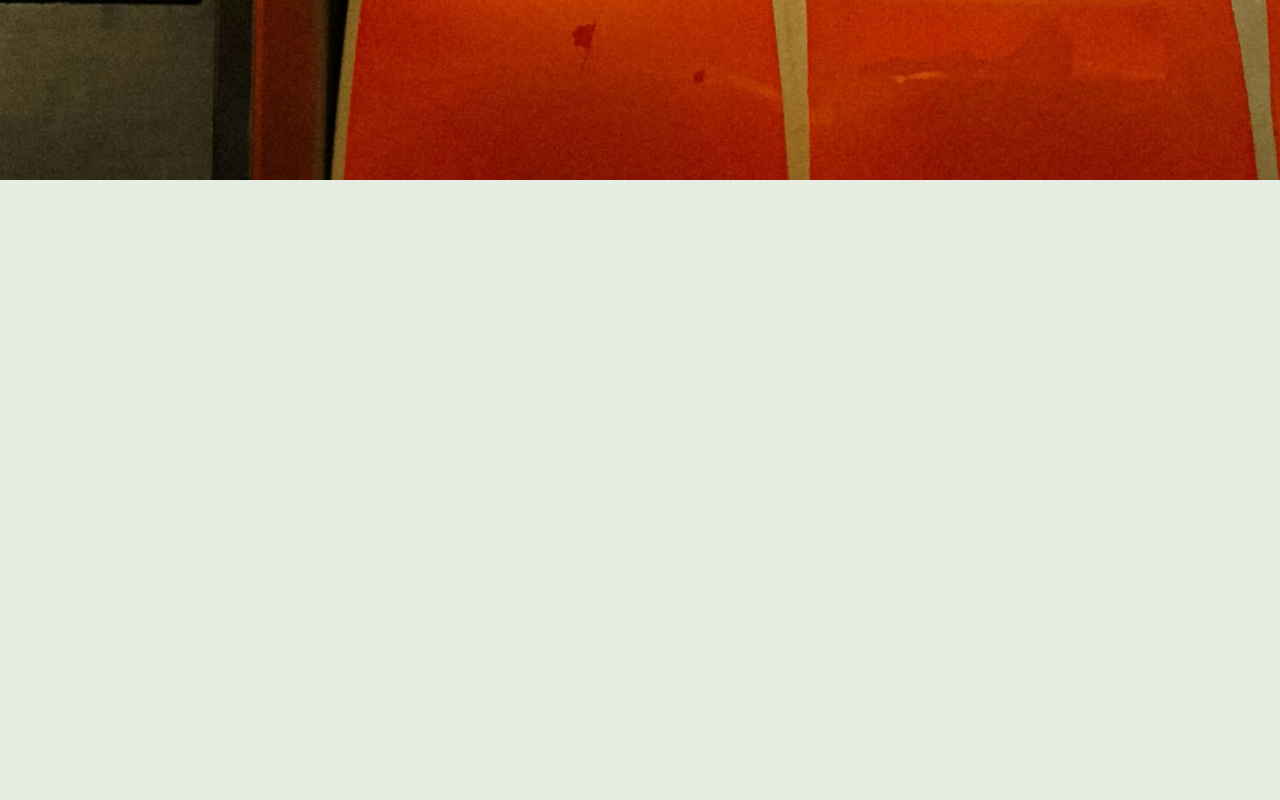
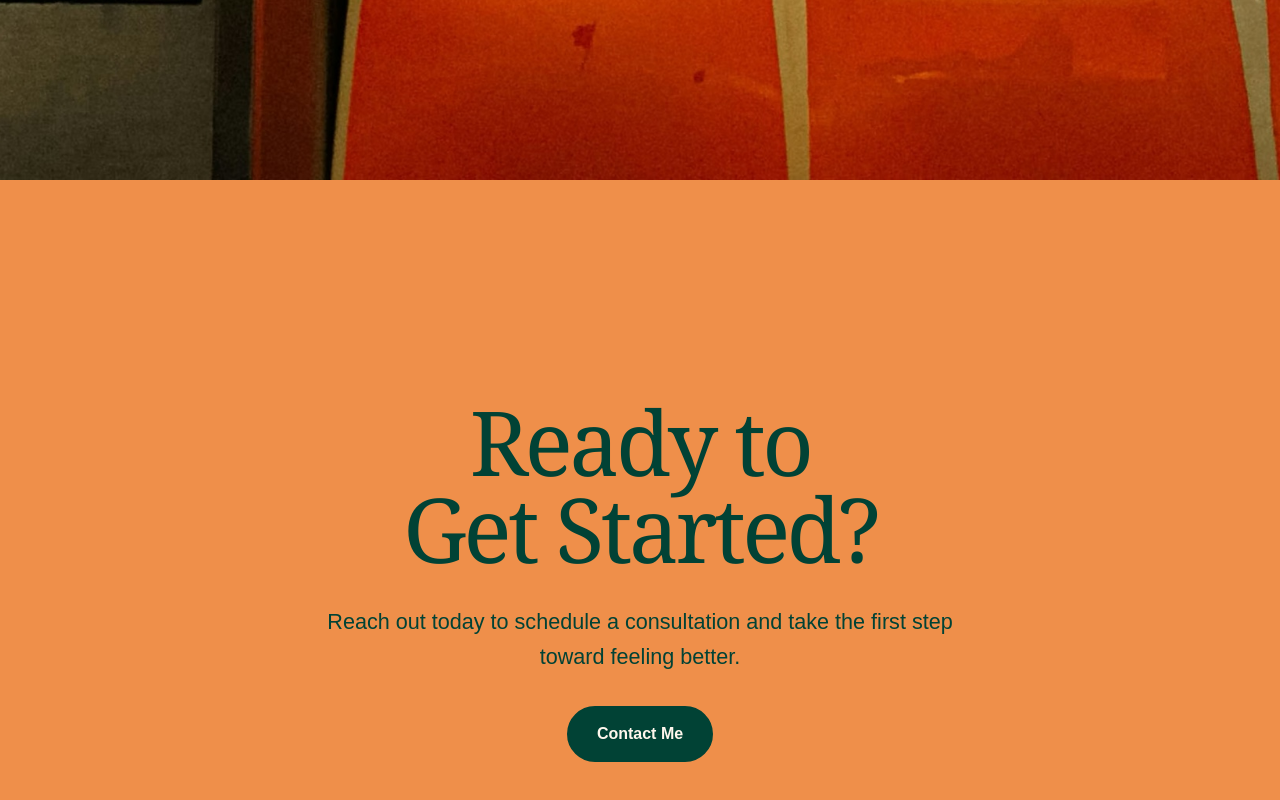
Before and after one commit to TherapyWithRuth/therapy-with-ruth-website, an Angular app: page / in a window 1280 px wide. Shown: the part 6220-7020 px from the top of the page. Before the commit the page ends 6400 px from the top, so only its background shows below. Built offline with nearby package versions, Linux system fonts and the light colour scheme.

Commit message:
added call to action section

```diff
--- /dev/null
+++ b/src/app/home/cta/cta.html
@@ -0,0 +1,7 @@
+<section class="cta" aria-labelledby="cta-title">
+  <div class="cta__content">
+    <h2 id="cta-title">Ready to Get Started?</h2>
+    <p>Reach out today to schedule a consultation and take the first step toward feeling better.</p>
+    <a class="cta__button" routerLink="/contact">Contact Me</a>
+  </div>
+</section>
--- /dev/null
+++ b/src/app/home/cta/cta.scss
@@ -0,0 +1,74 @@
+:host {
+  display: block;
+}
+
+.cta {
+  display: grid;
+  height: 100%;
+  min-height: 100%;
+  place-items: center;
+  padding: clamp(3rem, 8vh, 7rem) clamp(1.5rem, 8vw, 8rem);
+  background: var(--color-orange);
+}
+
+.cta__content {
+  width: min(100%, 58rem);
+  text-align: center;
+}
+
+h2 {
+  max-width: 14ch;
+  margin: 0 auto;
+  color: var(--color-forest-dark);
+  font-family: Georgia, 'Times New Roman', serif;
+  font-size: clamp(3rem, 7vw, 6.5rem);
+  font-weight: 400;
+  letter-spacing: -0.04em;
+  line-height: 0.98;
+  text-wrap: balance;
+}
+
+p {
+  max-width: 42rem;
+  margin: clamp(1.5rem, 4vh, 2.5rem) auto 0;
+  color: var(--color-forest-dark);
+  font-size: clamp(1.1rem, 2vw, 1.35rem);
+  line-height: 1.6;
+  text-wrap: pretty;
+}
+
+.cta__button {
+  display: inline-flex;
+  min-height: 3.5rem;
+  align-items: center;
+  justify-content: center;
+  margin-top: clamp(1.75rem, 4vh, 2.75rem);
+  border: 0.125rem solid var(--color-forest-dark);
+  border-radius: 999px;
+  padding: 0.875rem 1.75rem;
+  background: var(--color-forest-dark);
+  color: var(--color-cream);
+  font-weight: 700;
+  text-decoration: none;
+  transition:
+    background-color 160ms ease,
+    color 160ms ease,
+    transform 160ms ease;
+}
+
+.cta__button:hover {
+  background: var(--color-cream);
+  color: var(--color-forest-dark);
+  transform: translateY(-0.125rem);
+}
+
+.cta__button:focus-visible {
+  outline: 0.1875rem solid var(--color-cream);
+  outline-offset: 0.25rem;
+}
+
+@media (prefers-reduced-motion: reduce) {
+  .cta__button {
+    transition: none;
+  }
+}
--- a/src/app/home/home.html
+++ b/src/app/home/home.html
@@ -6,3 +6,4 @@
 <app-getting-started-section />
 <app-faq-section />
 <app-location-section />
+<app-cta-section />
--- a/src/app/home/home.ts
+++ b/src/app/home/home.ts
@@ -2,6 +2,7 @@ import { Component } from '@angular/core';
 
 import { AboutSection } from './about/about';
 import { ApproachSection } from './approach/approach';
+import { CtaSection } from './cta/cta';
 import { FaqSection } from './faq/faq';
 import { GettingStartedSection } from './getting-started/getting-started';
 import { Hero } from './hero/hero';
@@ -20,6 +21,7 @@ import { ServicesSection } from './services/services';
     GettingStartedSection,
     FaqSection,
     LocationSection,
+    CtaSection,
   ],
   templateUrl: './home.html',
   styleUrl: './home.scss',
```
Also changed, not shown: src/app/home/cta/cta.ts (added, +12 -0 lines).
